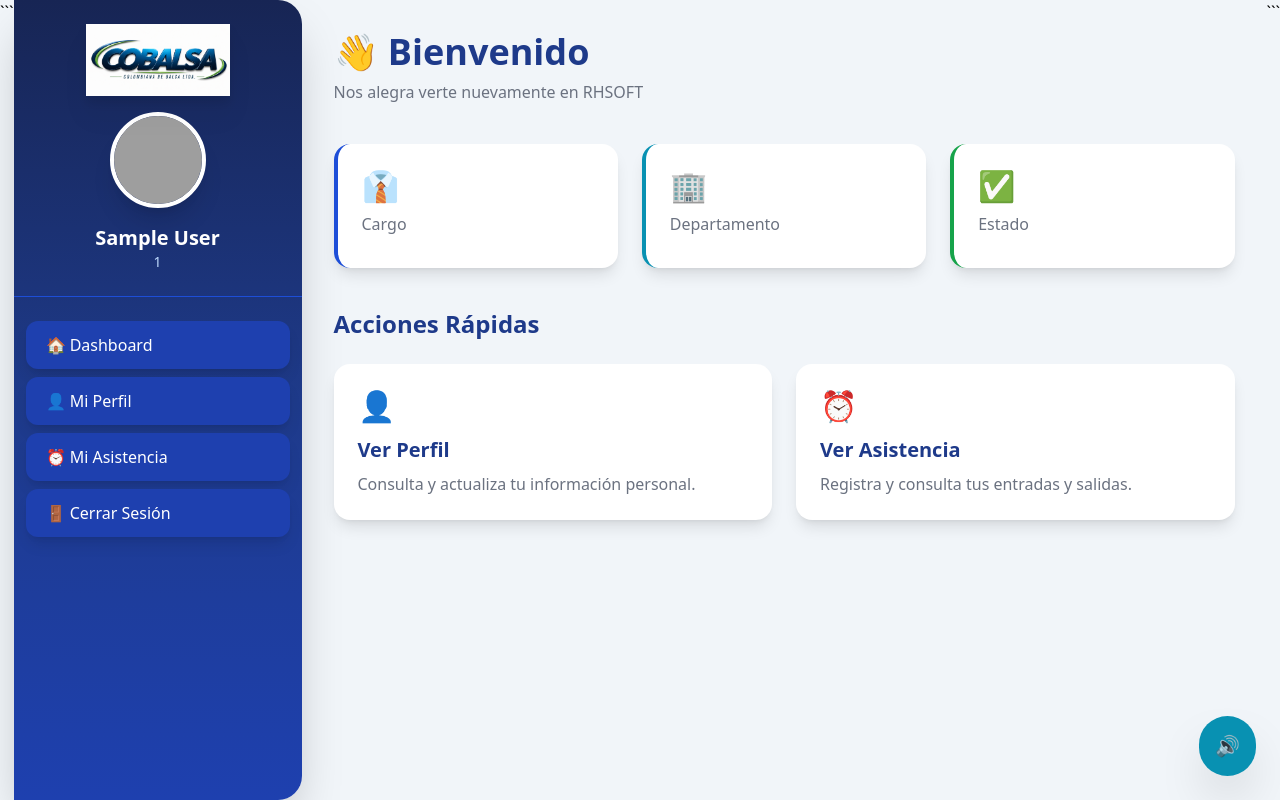
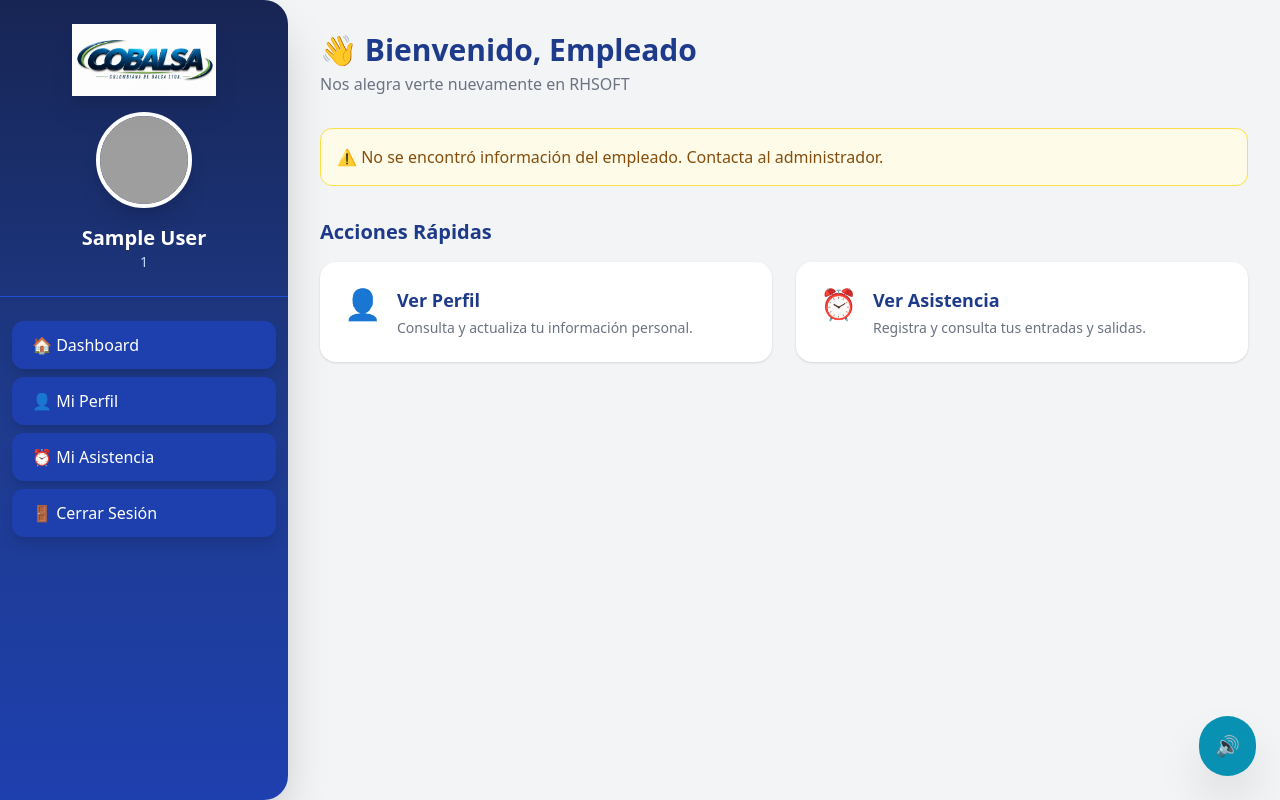
Before and after one commit to AndriuZ04/Proyecto-RHSOFT, a Flask app: page /empleado in a window 1280 px wide. Run offline with Flask 3, Linux system fonts and the light colour scheme; the visitor is signed in with stand-in values (Sample User, id 1); data comes from the database, SQL or seed files in the repository; some libraries are stand-ins or nearby versions; grey boxes are pictures that could not be loaded.

Commit message:
VERSION FINAL(FALTANTE)
CORREGIDO EMPLEADO

````diff
--- a/RHSOFT/controllers/registro_controller.py
+++ b/RHSOFT/controllers/registro_controller.py
@@ -203,7 +203,7 @@
         INNER JOIN cargos c
             ON e.id_cargo = c.id_cargo
         INNER JOIN departamentos d
-            ON e.id_departmento = d.id_departamento
+            ON e.id_departamento = d.id_departamento
         WHERE e.id_usuario=%s
     """, (id_usuario,))
     empleado = cursor.fetchone()
@@ -213,7 +213,6 @@
         "empleado/perfil.html",
         empleado=empleado
     )
-
 # ==========================
 # DASHBOARD EMPLEADO
 # ==========================
--- a/RHSOFT/templates/empleado/dashboard.html
+++ b/RHSOFT/templates/empleado/dashboard.html
@@ -6,141 +6,97 @@
 
 {% block content %}
 
-<div class="flex min-h-screen">
+<div class="flex min-h-screen bg-gray-100">
 
-```
   {% include 'partials/sidebar_empleado.html' %}
 
   <main class="flex-1 p-8">
 
     <!-- BIENVENIDA -->
-
-    <div class="mb-10">
-
-        <h1 class="text-4xl font-bold text-blue-900">
-            👋 Bienvenido {{ empleado[0] }}
+    <div class="mb-8">
+      <h1 class="text-3xl font-bold text-blue-900">
+        👋 Bienvenido, {{ empleado[0] if empleado and empleado[0] else 'Empleado' }}
       </h1>
-
-        <p class="text-gray-500 mt-2">
+      <p class="text-gray-500 mt-1">
         Nos alegra verte nuevamente en RHSOFT
       </p>
-
     </div>
 
-    <!-- TARJETAS -->
-
-    <div class="grid md:grid-cols-3 gap-6">
+    <!-- TARJETAS DE INFORMACIÓN -->
+    {% if empleado %}
+    <div class="grid grid-cols-1 md:grid-cols-3 gap-6 mb-10">
 
       <!-- CARGO -->
-
-        <div class="bg-white rounded-2xl shadow-lg p-6 border-l-4 border-blue-700 hover:shadow-xl transition-all duration-300">
-
-            <div class="text-3xl mb-2">
-                👔
-            </div>
-
-            <h3 class="text-gray-500">
-                Cargo
-            </h3>
-
-            <p class="text-xl font-bold text-blue-900 mt-2">
-                {{ empleado[1] }}
+      <div class="bg-white rounded-2xl shadow p-6 border-l-4 border-blue-700 hover:shadow-lg transition-all duration-300">
+        <div class="text-3xl mb-2">👔</div>
+        <p class="text-sm text-gray-500 font-medium uppercase tracking-wide">Cargo</p>
+        <p class="text-xl font-bold text-blue-900 mt-1">
+          {{ empleado[1] if empleado[1] else 'Sin asignar' }}
         </p>
-
       </div>
 
       <!-- DEPARTAMENTO -->
-
-        <div class="bg-white rounded-2xl shadow-lg p-6 border-l-4 border-cyan-600 hover:shadow-xl transition-all duration-300">
-
-            <div class="text-3xl mb-2">
-                🏢
-            </div>
-
-            <h3 class="text-gray-500">
-                Departamento
-            </h3>
-
-            <p class="text-xl font-bold text-blue-900 mt-2">
-                {{ empleado[2] }}
+      <div class="bg-white rounded-2xl shadow p-6 border-l-4 border-cyan-600 hover:shadow-lg transition-all duration-300">
+        <div class="text-3xl mb-2">🏢</div>
+        <p class="text-sm text-gray-500 font-medium uppercase tracking-wide">Departamento</p>
+        <p class="text-xl font-bold text-blue-900 mt-1">
+          {{ empleado[2] if empleado[2] else 'Sin asignar' }}
         </p>
-
       </div>
 
       <!-- ESTADO -->
-
-        <div class="bg-white rounded-2xl shadow-lg p-6 border-l-4 border-green-600 hover:shadow-xl transition-all duration-300">
-
+      <div class="bg-white rounded-2xl shadow p-6 border-l-4 border-green-600 hover:shadow-lg transition-all duration-300">
         <div class="text-3xl mb-2">
-                ✅
+          {% if empleado[3] and empleado[3]|lower == 'activo' %}✅
+          {% elif empleado[3] and empleado[3]|lower == 'inactivo' %}❌
+          {% else %}⚪{% endif %}
         </div>
-
-            <h3 class="text-gray-500">
-                Estado
-            </h3>
-
-            <p class="text-xl font-bold text-green-600 mt-2">
-                {{ empleado[3] }}
+        <p class="text-sm text-gray-500 font-medium uppercase tracking-wide">Estado</p>
+        <p class="text-xl font-bold mt-1
+          {% if empleado[3] and empleado[3]|lower == 'activo' %}text-green-600
+          {% elif empleado[3] and empleado[3]|lower == 'inactivo' %}text-red-500
+          {% else %}text-gray-400{% endif %}">
+          {{ empleado[3] if empleado[3] else 'Sin información' }}
         </p>
-
       </div>
 
     </div>
+    {% else %}
+    <div class="bg-yellow-50 border border-yellow-300 text-yellow-800 rounded-xl p-4 mb-8">
+      ⚠️ No se encontró información del empleado. Contacta al administrador.
+    </div>
+    {% endif %}
 
-    <!-- ACCIONES RAPIDAS -->
+    <!-- ACCIONES RÁPIDAS -->
+    <div>
+      <h2 class="text-xl font-bold text-blue-900 mb-4">Acciones Rápidas</h2>
 
-    <div class="mt-10">
-
-        <h2 class="text-2xl font-bold text-blue-900 mb-6">
-            Acciones Rápidas
-        </h2>
-
-        <div class="grid md:grid-cols-2 gap-6">
+      <div class="grid grid-cols-1 md:grid-cols-2 gap-6">
 
         <!-- PERFIL -->
-
         <a href="/perfil"
-               class="bg-white rounded-2xl shadow-lg p-6 hover:shadow-xl hover:scale-[1.02] transition-all duration-300">
-
-                <div class="text-3xl mb-3">
-                    👤
+           class="bg-white rounded-2xl shadow p-6 flex items-start gap-4 hover:shadow-lg hover:scale-[1.02] transition-all duration-300">
+          <div class="text-3xl">👤</div>
+          <div>
+            <h3 class="text-lg font-bold text-blue-900">Ver Perfil</h3>
+            <p class="text-gray-500 text-sm mt-1">Consulta y actualiza tu información personal.</p>
           </div>
-
-                <h3 class="text-xl font-bold text-blue-900">
-                    Ver Perfil
-                </h3>
-
-                <p class="text-gray-500 mt-2">
-                    Consulta y actualiza tu información personal.
-                </p>
-
         </a>
 
         <!-- ASISTENCIA -->
-
         <a href="/asistencia"
-               class="bg-white rounded-2xl shadow-lg p-6 hover:shadow-xl hover:scale-[1.02] transition-all duration-300">
-
-                <div class="text-3xl mb-3">
-                    ⏰
+           class="bg-white rounded-2xl shadow p-6 flex items-start gap-4 hover:shadow-lg hover:scale-[1.02] transition-all duration-300">
+          <div class="text-3xl">⏰</div>
+          <div>
+            <h3 class="text-lg font-bold text-blue-900">Ver Asistencia</h3>
+            <p class="text-gray-500 text-sm mt-1">Registra y consulta tus entradas y salidas.</p>
           </div>
-
-                <h3 class="text-xl font-bold text-blue-900">
-                    Ver Asistencia
-                </h3>
-
-                <p class="text-gray-500 mt-2">
-                    Registra y consulta tus entradas y salidas.
-                </p>
-
         </a>
 
       </div>
-
     </div>
 
   </main>
-```
 
 </div>
 
````
Also changed, not shown: RHSOFT/templates/empleado/asistencia.html (+75 -184 lines), RHSOFT/templates/empleado/perfil.html (+71 -122 lines), RHSOFT/static/uploads/fotos/1000127722.jpg (added), RHSOFT/static/uploads/fotos/firna.png (added), 1 other file. Lines whose indentation alone changed are shown as unchanged.
